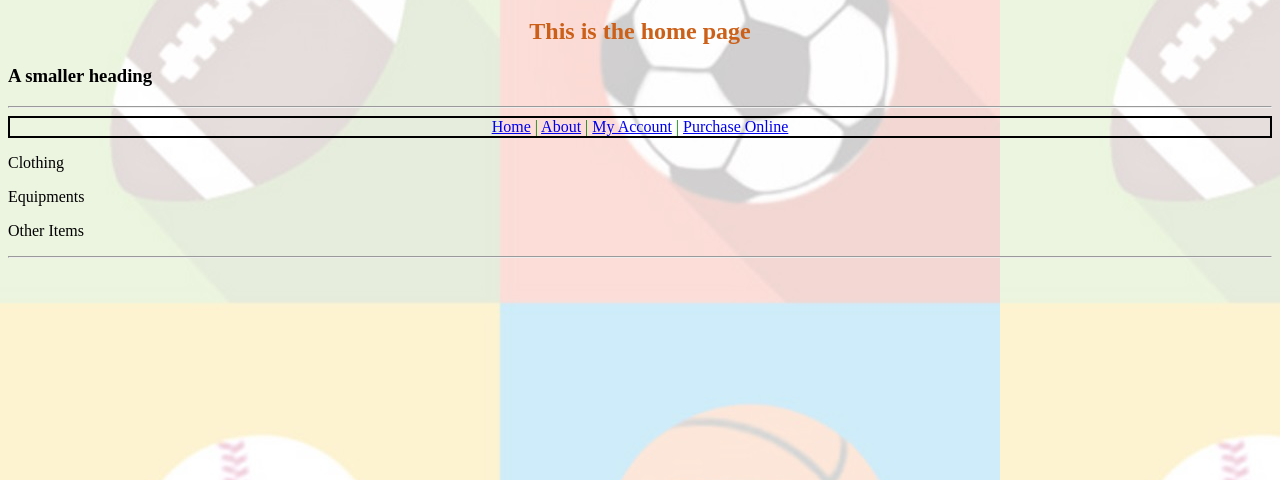
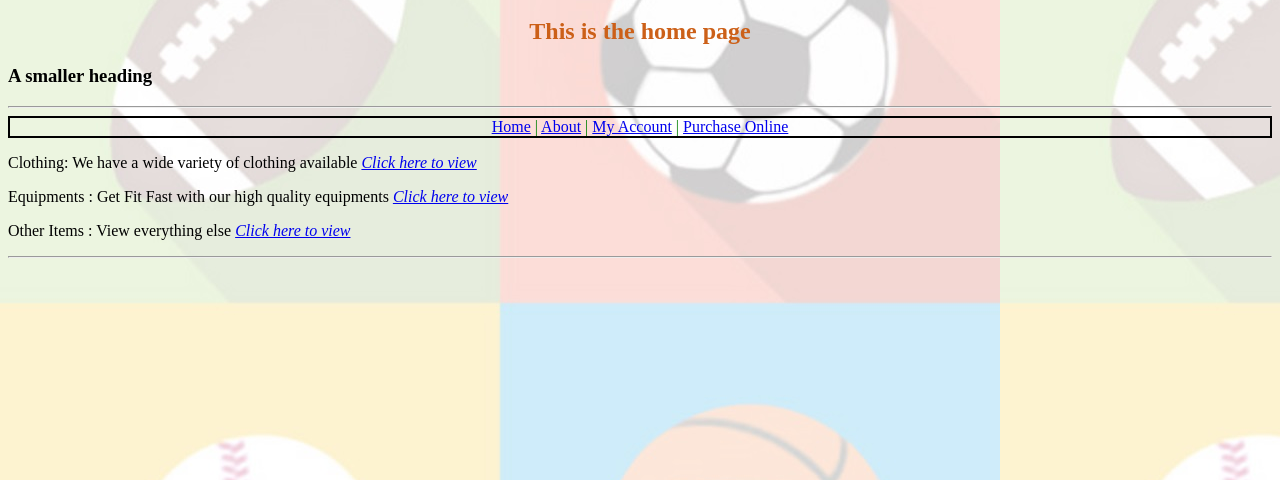
Before and after one commit to jalajkhanna/django_lab, a Django app: page / in a window 1280 px wide. Shown: the part 197-677 px from the top of the page. Run offline with Django 3.2, Linux system fonts and the light colour scheme.

Commit message:
changed p with hyperlink

```diff
--- a/myapp/templates/index.html
+++ b/myapp/templates/index.html
@@ -23,12 +23,12 @@
          </nav>
 
 
-		<p id="para1"> Clothing </p>
-
-		<p class="para2"> Equipments </p>
-
-		<p> Other Items</p>
-
+            <section><p id="para1"> Clothing: We have a wide variety of clothing available <a href="/clothing"><i>Click here to view</i></a> </p>
+        </section>
+		<section><p class="para2"> Equipments : Get Fit Fast with our high quality equipments <a href="/equipment"><i>Click here to view</i></a> </p>
+        </section>
+		<section><p> Other Items : View everything else <a href="/otherItems"><i>Click here to view</i></a></p>
+        </section>
         </div>
 
         <hr>
```
